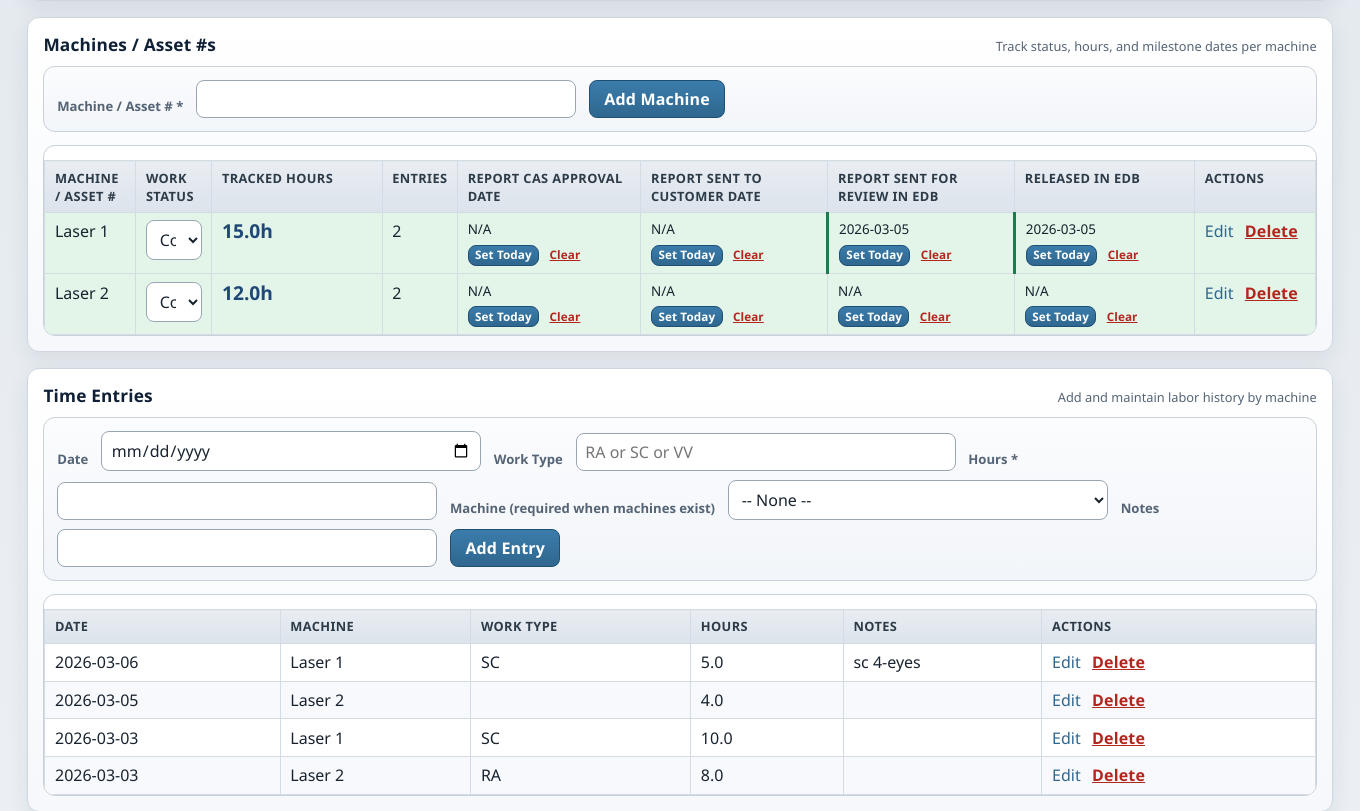
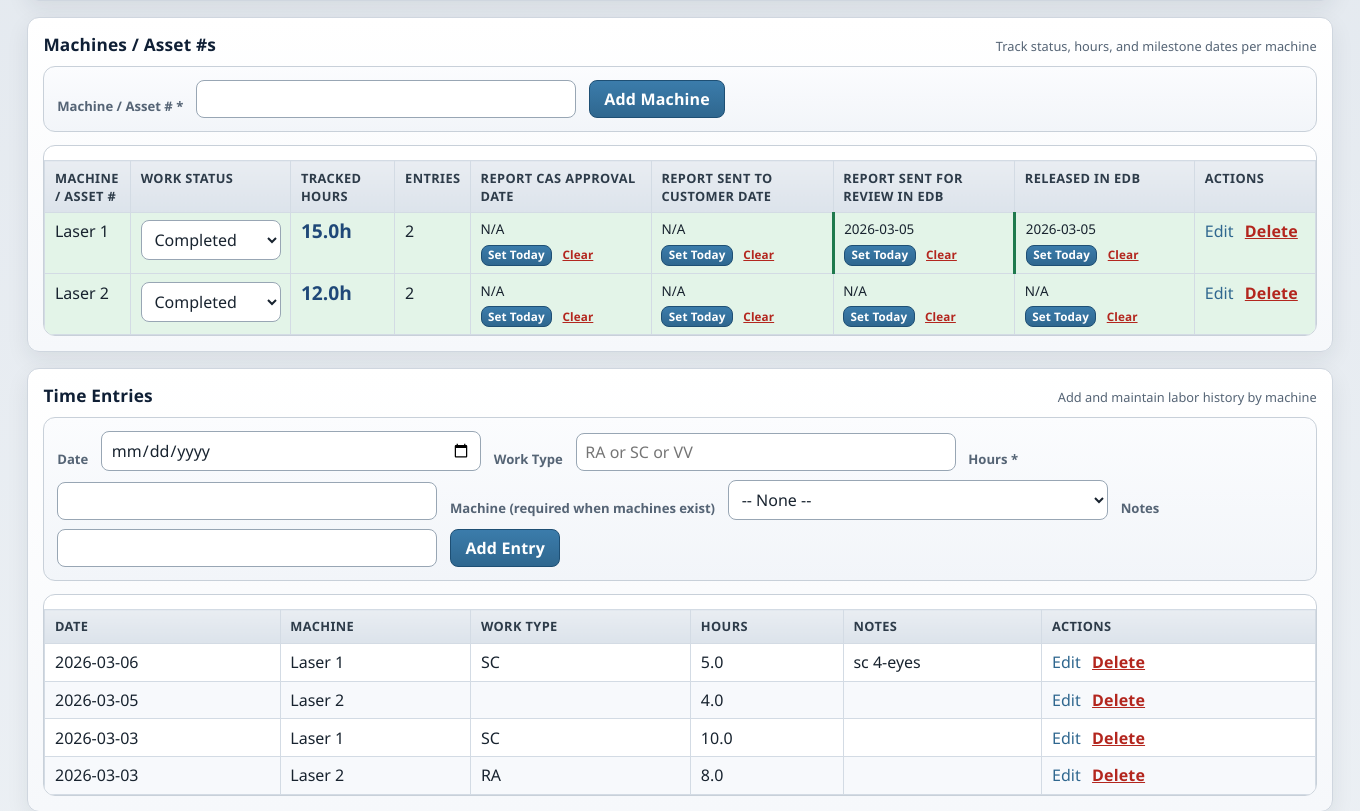
Before and after one commit to AdashAZ/Project-Tracker, a Flask app: page /projects/2 in a window 1360 px wide. Shown: the part 772-1583 px from the top of the page. Run offline with Flask 3, Linux system fonts and the light colour scheme.

Commit message:
Updated project details table formatting.

```diff
--- a/static/css/styles.css
+++ b/static/css/styles.css
@@ -769,7 +769,22 @@ tr:nth-child(even) td {
 }
 
 .machine-hours-cell {
-  min-width: 150px;
+  min-width: 84px;
+}
+
+.machine-col-status {
+  width: 160px;
+  min-width: 160px;
+}
+
+.machine-col-tracked {
+  width: 96px;
+  min-width: 96px;
+}
+
+.machine-status-select {
+  min-width: 140px;
+  width: 100%;
 }
 
 .machine-hours-meta {
--- a/templates/project_detail.html
+++ b/templates/project_detail.html
@@ -212,8 +212,8 @@
         <thead>
           <tr>
             <th>Machine / Asset #</th>
-            <th>Work Status</th>
-            <th>Tracked Hours</th>
+            <th class="machine-col-status">Work Status</th>
+            <th class="machine-col-tracked">Tracked Hours</th>
             <th>Entries</th>
             {% for milestone in milestone_definitions %}
             <th>{{ milestone.label }}</th>
@@ -234,17 +234,17 @@
 
           <tr class="machine-status-{{ machine.status|lower|replace('/', '-')|replace(' ', '-') }}{% if machine_row_complete.get(machine.id) %} machine-complete-row{% endif %}">
             <td>{{ machine.machine_name }}</td>
-            <td>
+            <td class="machine-col-status">
               <form method="post" action="{{ url_for('update_machine_status', project_id=project.id, machine_id=machine.id) }}">
                 <input type="hidden" name="_csrf_token" value="{{ csrf_token() }}">
-                <select name="status" onchange="this.form.submit()">
+                <select name="status" class="machine-status-select" onchange="this.form.submit()">
                   {% for status_option in machine_status_options %}
                   <option value="{{ status_option }}" {% if machine.status == status_option %}selected{% endif %}>{{ status_option }}</option>
                   {% endfor %}
                 </select>
               </form>
             </td>
-            <td>
+            <td class="machine-col-tracked">
               <div class="machine-hours-cell">
                 <div class="machine-hours-meta">
                   <span class="machine-hours-value">{{ "%.1f"|format(tracked_hours) }}h</span>
```
Also changed, not shown: instance/app.db.
